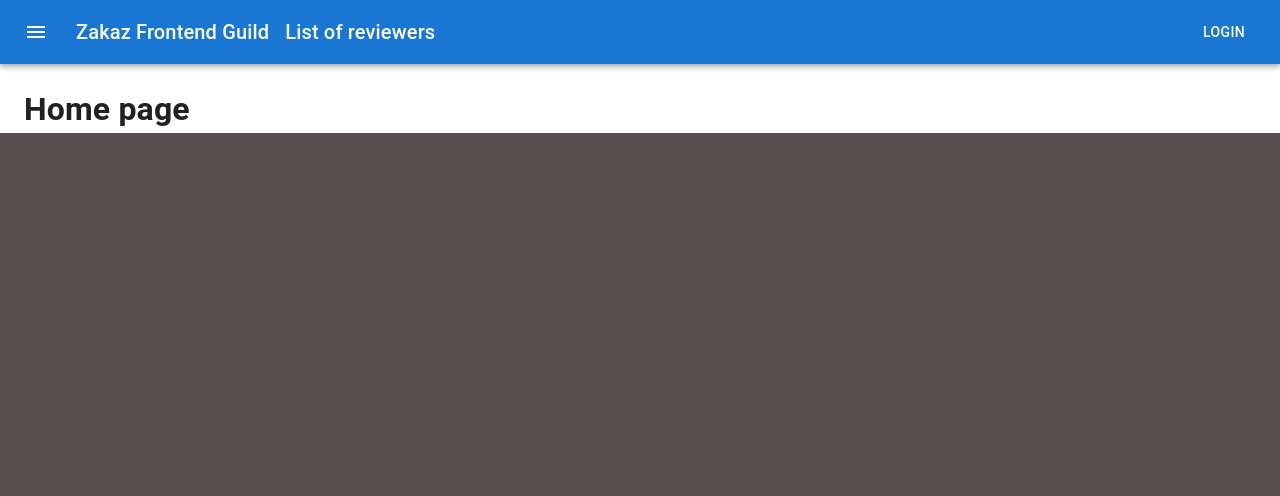
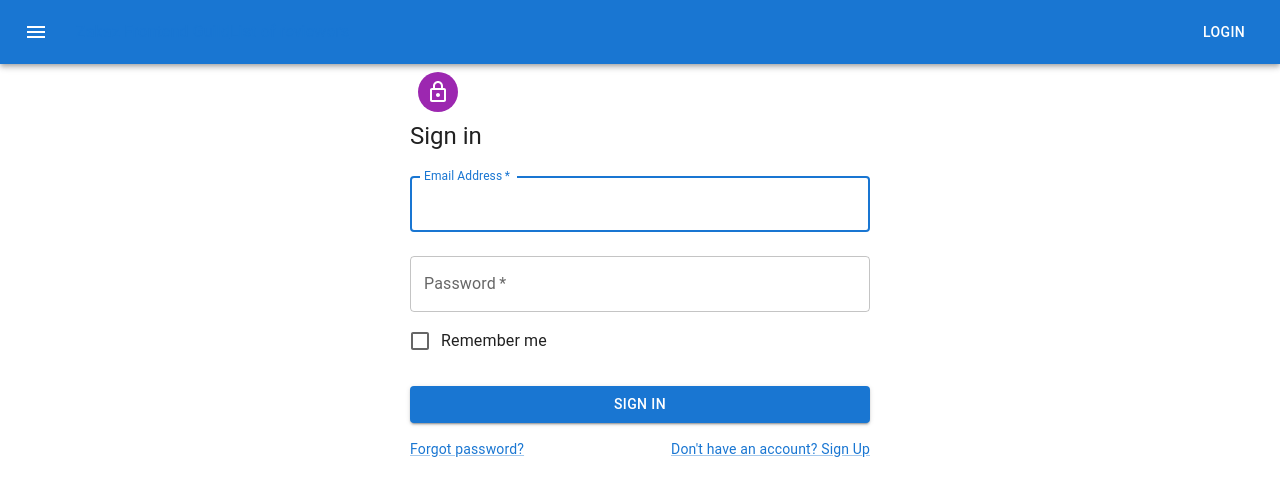
Before and after one commit to blik3230/zakaz-frontend-guild, a Next.js app: page / in a window 1280 px wide. Shown: the top 496 px of the page. Built offline with nearby package versions, Linux system fonts and the light colour scheme.

Commit message:
Add Sign in form

```diff
--- a/src/layout-components/GeneralLayout/GeneralLayout.tsx
+++ b/src/layout-components/GeneralLayout/GeneralLayout.tsx
@@ -2,8 +2,8 @@ import MenuIcon from '@mui/icons-material/Menu';
 import { Button, IconButton, Toolbar, Typography } from '@mui/material';
 import AppBar from '@mui/material/AppBar';
 import Box from '@mui/material/Box';
-import Link from 'next/link';
 import { ReactNode } from 'react';
+import MUILink from '../../ui-kit/MUILink/MUILink';
 
 interface GeneralLayoutProps {
   children: ReactNode;
@@ -25,16 +25,12 @@ export const GeneralLayout = (props: GeneralLayoutProps) => {
           >
             <MenuIcon/>
           </IconButton>
-          <Link href="/">
-            <Typography href="/" variant="h6" component="a">
-              Zakaz Frontend Guild
-            </Typography>
-          </Link>
-          <Link href="/reviewers">
-            <Typography href="/" variant="h6" component="a" sx={{ml: 2}}>
-              List of reviewers
-            </Typography>
-          </Link>
+          <MUILink href="/">
+            Zakaz Frontend Guild
+          </MUILink>
+          <MUILink href="/reviewers">
+            List of reviewers
+          </MUILink>
           <Button color="inherit" sx={{ml: 'auto'}}>Login</Button>
         </Toolbar>
       </AppBar>
--- /dev/null
+++ b/src/modules/auth/components/AuthForm.tsx
@@ -0,0 +1,86 @@
+import { Avatar, Box, Typography, TextField, FormControlLabel, Checkbox, Button, Grid } from '@mui/material';
+import LockOutlinedIcon from '@mui/icons-material/LockOutlined';
+import { getAuth, signInWithEmailAndPassword } from 'firebase/auth';
+import { FormEvent } from 'react';
+import MUILink from '../../../ui-kit/MUILink/MUILink';
+
+const AuthForm = () => {
+  const auth = getAuth();
+
+  const handleSubmit = (e: FormEvent<HTMLFormElement>) => {
+    e.preventDefault();
+    const formData = new FormData(e.target as HTMLFormElement);
+    const email: string = formData.get('email')?.toString() || '';
+    const password: string = formData.get('password')?.toString() || '';
+
+    signInWithEmailAndPassword(auth, email, password)
+      .then((userCredential) => console.log('user signed in', userCredential))
+      .catch(err => console.log('sing in error', err));
+
+  };
+
+  return (
+    <Box>
+      <Avatar sx={ { m: 1, bgcolor: 'secondary.main' } }>
+        <LockOutlinedIcon/>
+      </Avatar>
+      <Typography component="h1" variant="h5">
+        Sign in
+      </Typography>
+      <Box component="form" onSubmit={ handleSubmit } noValidate
+           sx={ { mt: 1 } }>
+        <TextField
+          margin="normal"
+          required
+          fullWidth
+          id="email"
+          label="Email Address"
+          name="email"
+          autoComplete="off"
+          autoFocus
+        />
+        <TextField
+          margin="normal"
+          required
+          fullWidth
+          name="password"
+          label="Password"
+          type="password"
+          id="password"
+          autoComplete="off"
+        />
+        <FormControlLabel
+          control={ <Checkbox value="remember" color="primary"/> }
+          label="Remember me"
+        />
+        <Button
+          type="submit"
+          fullWidth
+          variant="contained"
+          sx={ { mt: 3, mb: 2 } }
+        >
+          Sign In
+        </Button>
+        <Grid container>
+          <Grid item xs>
+            <MUILink href="#">
+              <Typography variant="body2">
+                Forgot password?
+              </Typography>
+            </MUILink>
+          </Grid>
+
+          <Grid item>
+            <MUILink href="#">
+              <Typography variant="body2">{ `
+                Don't have an account? Sign Up
+              ` }</Typography>
+            </MUILink>
+          </Grid>
+        </Grid>
+      </Box>
+    </Box>
+  );
+};
+
+export default AuthForm;
--- a/src/page-components/IndexPage/IndexPage.tsx
+++ b/src/page-components/IndexPage/IndexPage.tsx
@@ -1,10 +1,15 @@
+import Box from '@mui/material/Box';
 import { NextPage } from "next";
 import { GeneralLayout } from "../../layout-components/GeneralLayout/GeneralLayout";
+import AuthForm from '../../modules/auth/components/AuthForm';
 
 const IndexPage: NextPage = () => {
   return (
     <GeneralLayout>
-      <h1>Home page</h1>
+      <Box sx={{maxWidth: 460, mx: 'auto'}}>
+        <AuthForm/>
+      </Box>
+
     </GeneralLayout>
   );
 };
--- /dev/null
+++ b/src/ui-kit/MUILink/MUILink.tsx
@@ -0,0 +1,15 @@
+import Link from '@mui/material/Link';
+import { default as NextJSLink } from 'next/link';
+import { ComponentProps, forwardRef } from 'react';
+
+type MUILinkProps = ComponentProps<typeof NextJSLink>;
+
+const MUILink = ({ children, href, ...otherProps }: MUILinkProps) => {
+  return <NextJSLink href={ href } { ...otherProps } passHref>
+    <Link href={href.toString()} >
+      { children }
+    </Link>
+  </NextJSLink>;
+};
+
+export default MUILink;
--- a/styles/globals.css
+++ b/styles/globals.css
@@ -2,10 +2,6 @@ html,
 body {
   padding: 0;
   margin: 0;
-  font-family: -apple-system, BlinkMacSystemFont, Segoe UI, Roboto, Oxygen,
-    Ubuntu, Cantarell, Fira Sans, Droid Sans, Helvetica Neue, sans-serif;
-  background: #574f4f;
-  color: aliceblue;
 }
 
 a {
```
Also changed, not shown: styles/Home.module.css (deleted, +0 -116 lines), 1 other file (tests, documents, lock files or other folders).
